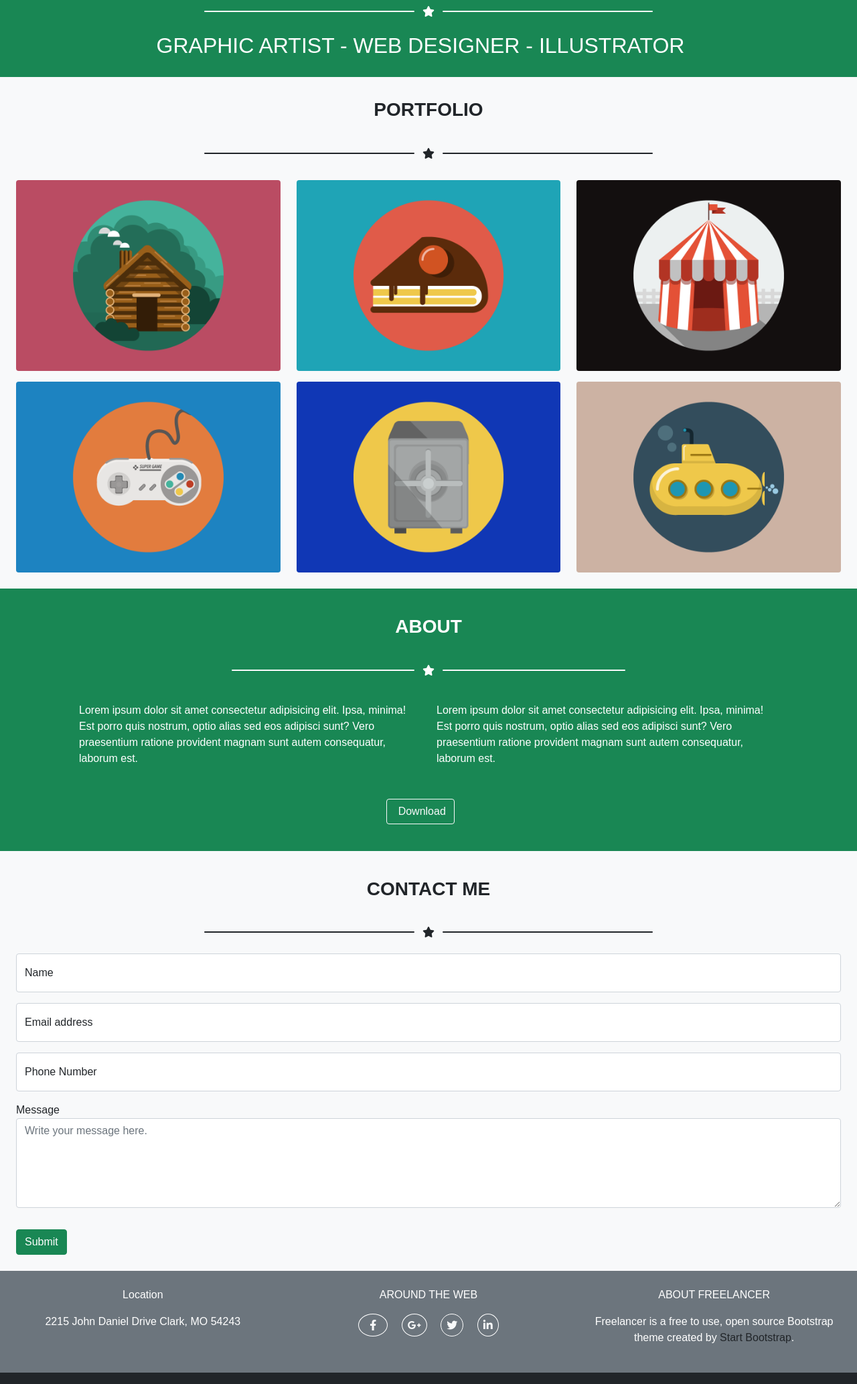
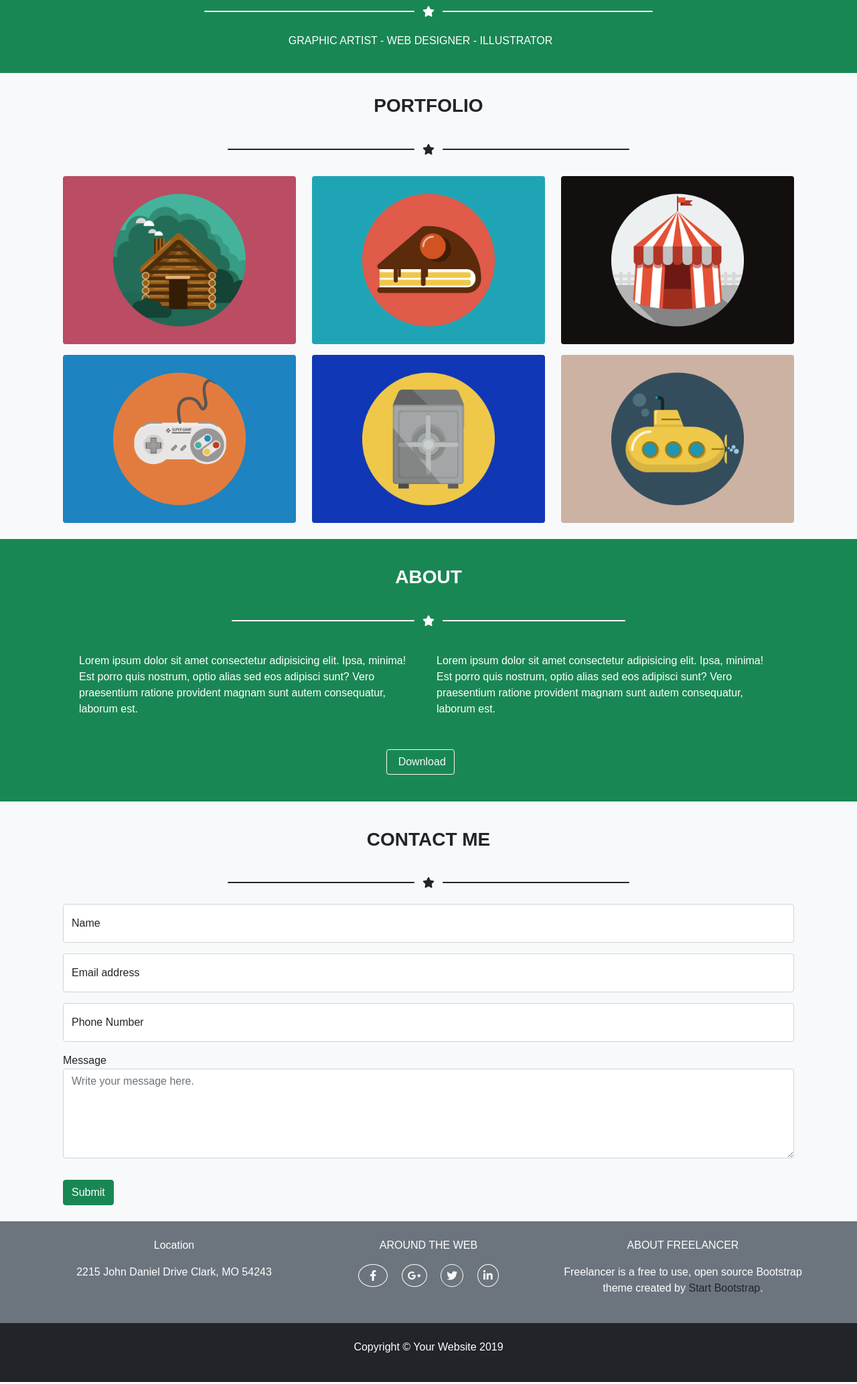
Before and after one commit to antonrugg/html-css-bootstrap-freelancer, a plain HTML site: page index.html in a window 1280 px wide. Shown: the part 550-2617 px from the top of the page at 67% size. Drawn offline with nearby package versions, Linux system fonts and the light colour scheme.

Commit message:
added section tags and footer - better container control

```diff
--- a/index.html
+++ b/index.html
@@ -41,8 +41,8 @@
 
    <!-- first section -->
 
-
-    <div class="container-fluid bg-success">
+<section class="bg-success">
+    <div class="container-fluid">
         <div class="row">
             <div class="col-4 offset-3 mx-auto">
                     <img src="./img/avatar.svg" class="rounded py-2" alt="avatar">
@@ -63,16 +63,18 @@
             </div>
             <div class="row fw-normal py-3">
                 <div class="col-12">
-                    <h2 class="text-white text-center">GRAPHIC ARTIST - WEB DESIGNER - ILLUSTRATOR</h2>
+                    <p class="text-white text-center">GRAPHIC ARTIST - WEB DESIGNER - ILLUSTRATOR</p>
                 </div>
             </div>
         </div>
 
     </div>
+</section>
 
     <!-- end section -->
     <!-- second section -->
-    <div class="container-fluid bg-light py-3">
+<section class="bg-light">
+    <div class="container-lg py-3">
         <div class="row ">
             <div class="col-12 py-3" id="portfolio">
                 <h3 class="text-center fw-bold">PORTFOLIO</h3>
@@ -84,7 +86,7 @@
                     <div class="col-auto w-25 line bg-dark rounded break-line"></div>
                 </div>
             </div>
-            <div class="row row-cols-1 row-cols-sm-2 row-cols-md-3 mx-auto">
+            <div class="container-sm row row-cols-1 row-cols-sm-2 row-cols-md-3 mx-auto">
                 <div class="col py-2">
                     <img class="img-fluid rounded" src="./img/cabin.png" alt="avatar">
                 </div>
@@ -107,9 +109,11 @@
 
         </div>
     </div>
+</section>
     <!-- end section -->
     <!-- third section -->
-    <div class="container-fluid bg-success py-4">
+    <section class="bg-success">
+    <div class="container-fluid py-4">
         <div class="row mx-auto container-lg">
             <div class="col-12 py-3 text-center" id="about">
                <h3 class="text-center fw-bold text-white">ABOUT</h3>
@@ -140,9 +144,12 @@
 
         </div>
     </div>
+    </section>
+
     <!-- end section -->
     <!-- fourth section -->
-    <div class="container-fluid bg-light py-4">
+    <section class="bg-light">
+    <div class="container py-4">
         <div class="row" id="contact-me">
             <div class="col-12 py-3 text-center">
                 <h3 class="text-center fw-bold">CONTACT ME</h3>
@@ -155,7 +162,7 @@
                 </div>
             </div>
         </div>
-        <div class="row fw-normal container-xs mx-auto">
+        <div class="row fw-normal mx-auto">
             <form>
                 <div class="form-floating mb-3">
                     <input type="text" class="form-control" id="floatingInput" placeholder="Name">
@@ -167,7 +174,7 @@
             </div>
             <div class="form-floating mb-3">
                 <input type="tel" class="form-control" id="floatingInput" placeholder="Phone Number">
-                <label for="floatingPassword">Phone Number</label>
+                <label for="floatingPhone">Phone Number</label>
             </div>
             <div class="form mb-3">
                 <label for="floatingInput">Message</label>
@@ -178,9 +185,11 @@
         </div>
 
     </div>
+    </section>
     <!-- end section -->
     <!-- fifth section -->
-    <div class="container-fluid bg-secondary">
+    <footer class="bg-secondary">
+    <div class="container">
         <div class="row row-cols-1 row-cols-md-3 text-center fw-normal text-white">
             <div class="col py-4 text-center">
                 <p>Location</p>
@@ -211,6 +220,7 @@
             </div>
         </div>
     </div>
+    </footer>
     <!-- end section -->
 
 </body>
```
